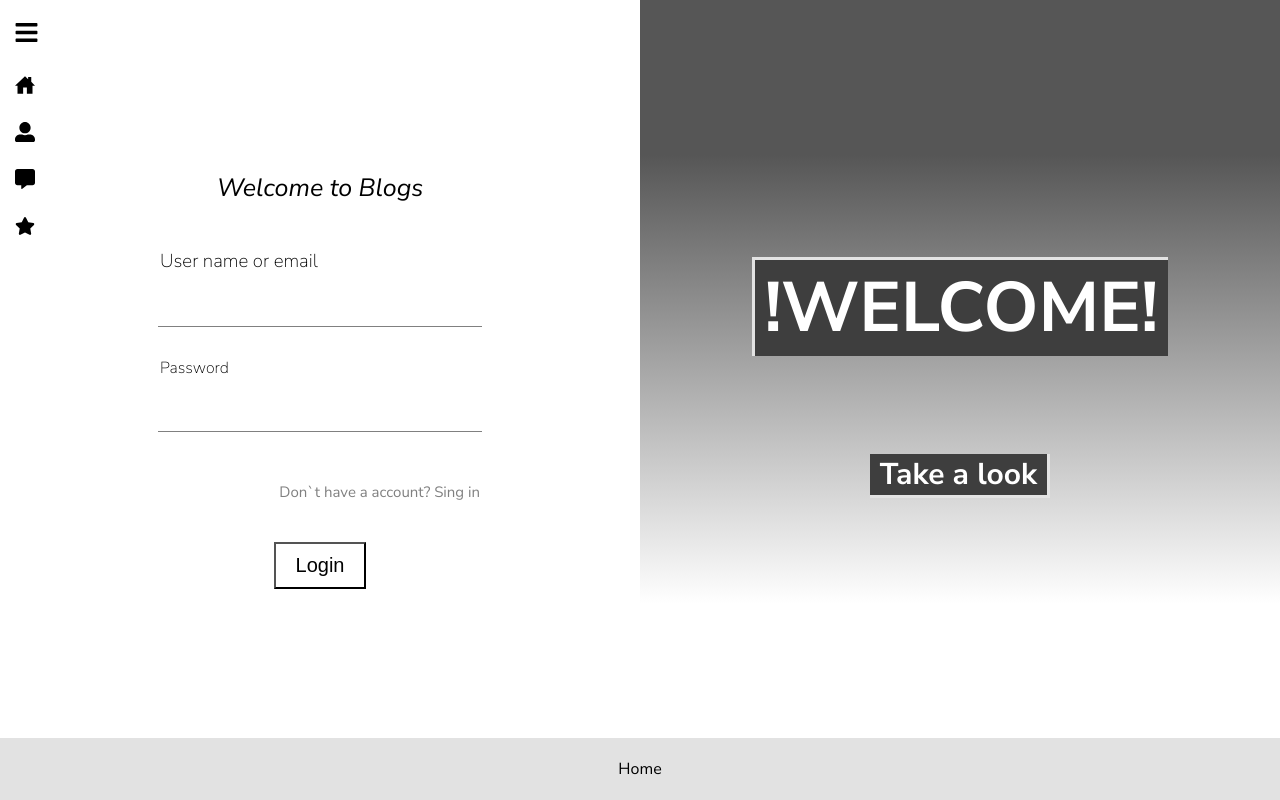
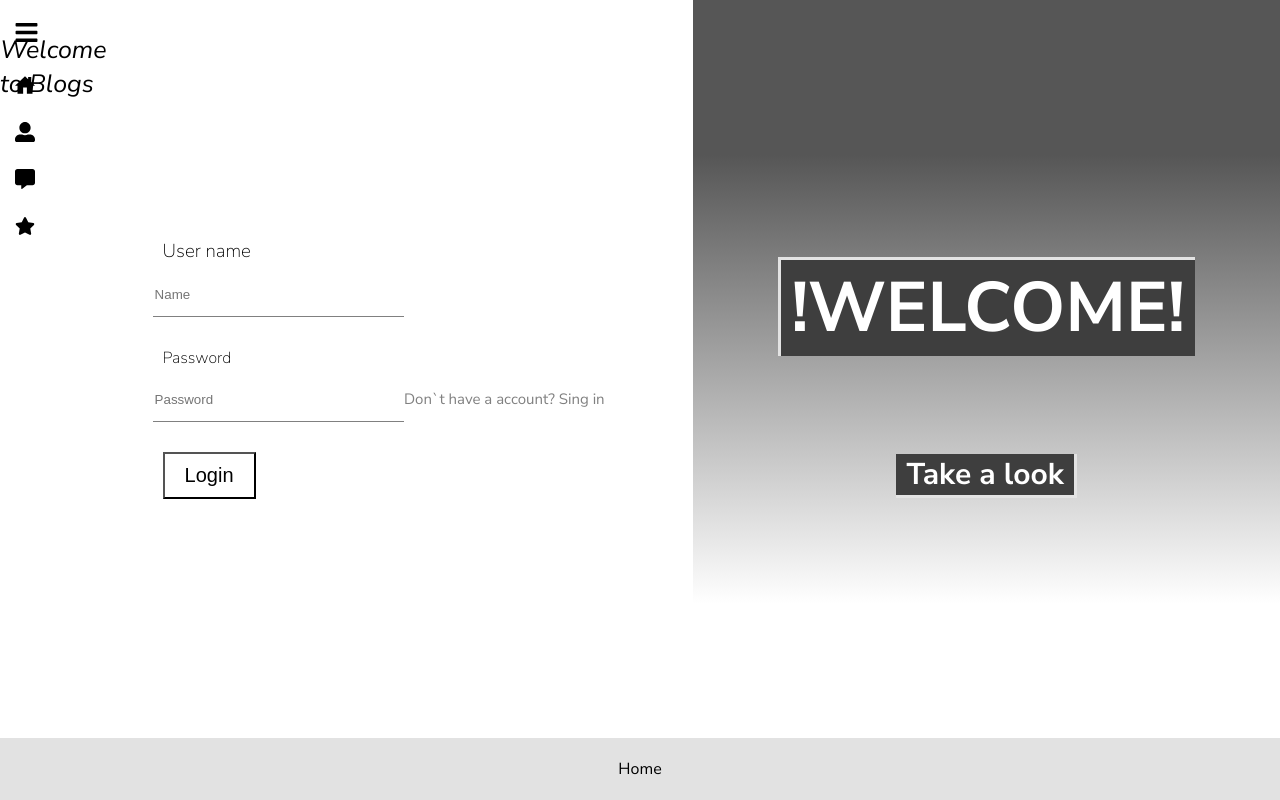
Before and after one commit to HugoDMiranda/Blog, a React (Create React App) app: page /Login in a window 1280 px wide. Built offline with nearby package versions, Linux system fonts and the light colour scheme.

Commit message:
view Login Formik and yup added

```diff
--- a/package.json
+++ b/package.json
@@ -7,12 +7,14 @@
     "@testing-library/react": "^13.4.0",
     "@testing-library/user-event": "^13.5.0",
     "animate.css": "^4.1.1",
+    "formik": "^2.4.6",
     "react": "^18.2.0",
     "react-dom": "^18.2.0",
     "react-icons": "^5.0.1",
     "react-router-dom": "^6.22.3",
     "react-scripts": "5.0.1",
-    "web-vitals": "^2.1.4"
+    "web-vitals": "^2.1.4",
+    "yup": "^1.4.0"
   },
   "scripts": {
     "start": "react-scripts start",
--- a/src/views/Login.js
+++ b/src/views/Login.js
@@ -1,46 +1,147 @@
 import React, { useState } from "react";
 import "../sass/Login.css";
+import * as yup from "yup";
+import { Formik, Form, Field, ErrorMessage } from "formik";
 
 function Login() {
   const [login, setLogin] = useState(true);
 
+  const submit = () => {
+    console.log("submit");
+  };
+
+  const userSchema = yup.object().shape({
+    name: yup.string().required(),
+    email: yup.string().email().required(),
+    password: yup.string().required(),
+    // chair: yup.string().required(),
+  });
+
+  const initialValues = {
+    name: "",
+    email: "",
+    password: "",
+  };
+
   return (
     <div className="login">
+      <h4 className="login-account-title">Welcome to Blogs</h4>
       <div className="login-account">
-        <h4 className="login-account-title">Welcome to Blogs</h4>
+        <Formik
+          initialValues={initialValues}
+          onSubmit={submit}
+          validationSchema={userSchema}
+        >
           {login ? (
-          <>
-            <h3 className="login-account-text">User name or email</h3>
-            <input className="login-account-input" />
+            <Form>
+              <h3 className="login-account-text">User name</h3>
+              <Field
+                className="login-account-input"
+                autoComplete="off"
+                type="name"
+                placeholder="Name"
+                id="name"
+                name="name"
+              />
+              <ErrorMessage
+                name="name"
+                component="span"
+                className="errorMessage"
+              />
               <h4 className="login-account-text">Password</h4>
-            <input className="login-account-input" />
+              <Field
+                className="login-account-input"
+                autoComplete="off"
+                type="password"
+                placeholder="Password"
+                id="password"
+                name="password"
+              />
+              <ErrorMessage
+                name="password"
+                component="span"
+                className="errorMessage"
+              />
               <spam
                 className="login-account-login"
                 onClick={() => setLogin(false)}
               >
                 Don`t have a account? Sing in
               </spam>
-            <button className="login-account-button">Login</button>
-          </>
+              <button className="login-account-button" type="submit">
+                Login
+              </button>
+            </Form>
           ) : (
-          <>
+            <Form>
               <h3 className="login-account-text">User name</h3>
-            <input className="login-account-input" />
+              <Field
+                className="login-account-input"
+                autoComplete="off"
+                type="username"
+                placeholder="Name"
+                id="username"
+                name="username"
+              />
+              <ErrorMessage
+                name="username"
+                component="span"
+                className="errorMessage"
+              />
               <h3 className="login-account-text">Email</h3>
-            <input className="login-account-input" />
+              <Field
+                className="login-account-input"
+                autoComplete="off"
+                type="email"
+                placeholder="Yourname@gmail.com"
+                id="email"
+                name="email"
+              />
+              <ErrorMessage
+                name="email"
+                component="span"
+                className="errorMessage"
+              />
               <h4 className="login-account-text">Password</h4>
-            <input className="login-account-input" />
+              <Field
+                className="login-account-input"
+                autoComplete="off"
+                type="password"
+                placeholder="Your password"
+                id="userpassword"
+                name="userpassword"
+              />
+              <ErrorMessage
+                name="password"
+                component="span"
+                className="errorMessage"
+              />
               <h4 className="login-account-text">Confirms Password</h4>
-            <input className="login-account-input" />
+              <Field
+                className="login-account-input"
+                autoComplete="off"
+                type="password"
+                placeholder="Confirms password"
+                id="passwordC"
+                name="passwordC"
+              />
+              <ErrorMessage
+                name="passwordC"
+                component="span"
+                className="errorMessage"
+              />
               <spam
                 className="login-account-login"
                 onClick={() => setLogin(true)}
               >
                 You already have an account? Login
               </spam>
-            <button className="login-account-button">Sing in</button>
-          </>
+              <button className="login-account-button" type="submit">
+                Sing in
+              </button>
+            </Form>
           )}
+        </Formik>
       </div>
       <div className="login-info">
         <h2>!WELCOME!</h2>
```
Also changed, not shown: 1 other file (tests, documents, lock files or other folders). Lines whose indentation alone changed are shown as unchanged.
